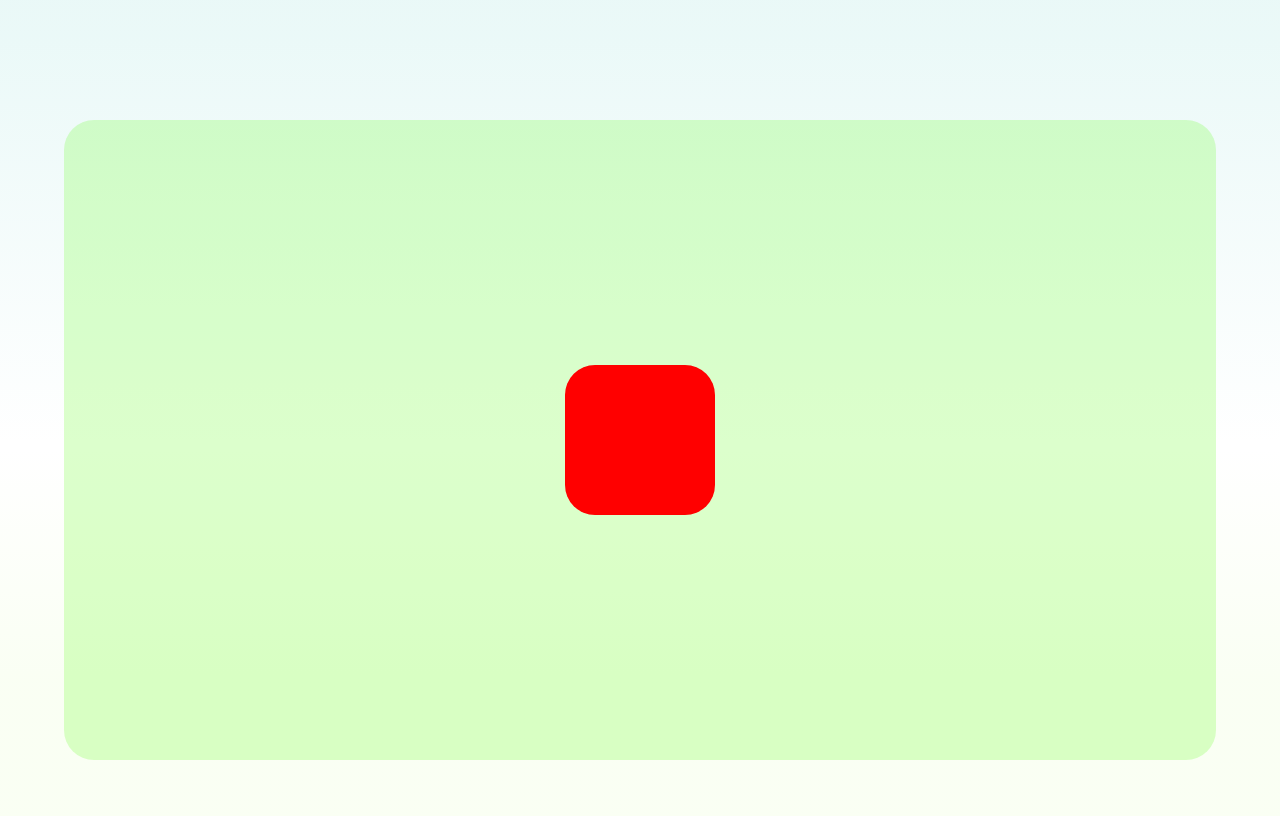
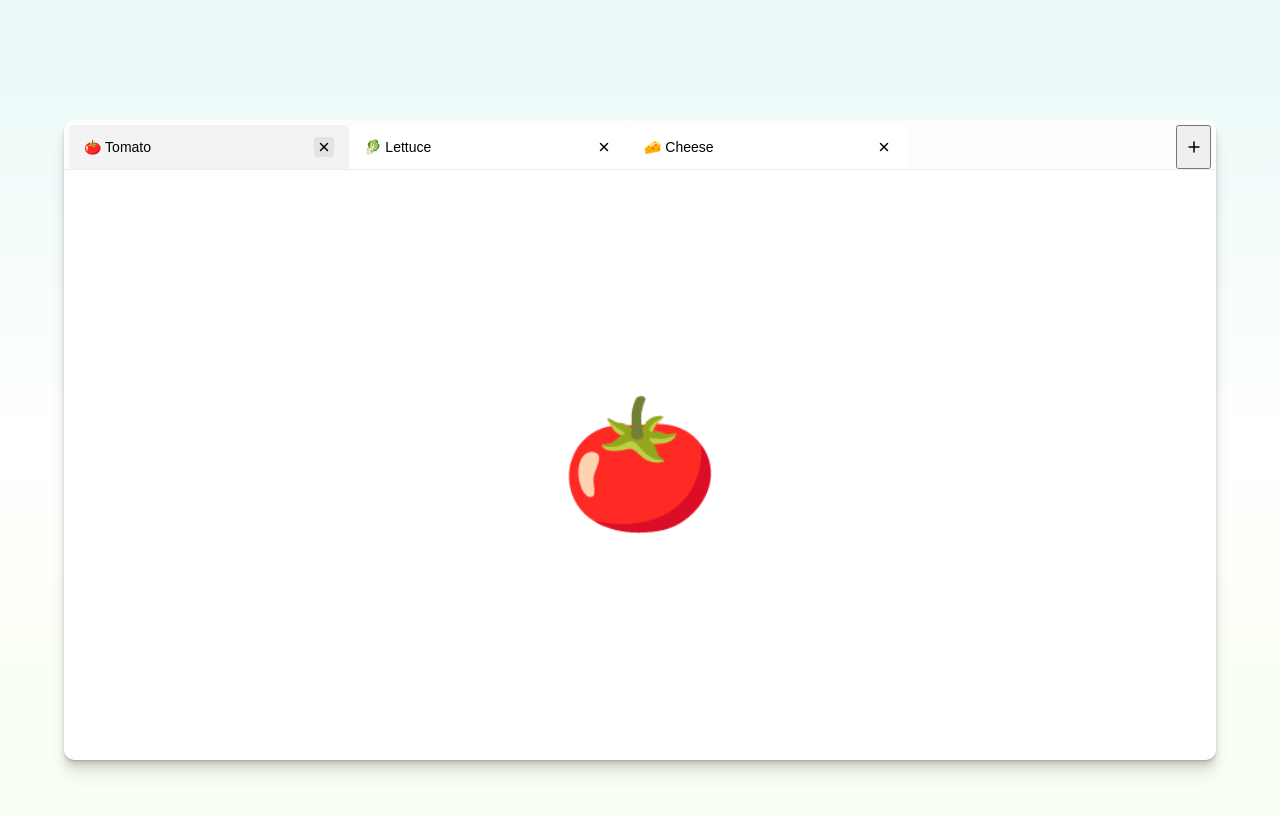
Before and after one commit to pphui8/Shiuro, a Next.js app: page / in a window 1280 px wide. Shown: the part 760-1576 px from the top of the page. Built offline with nearby package versions, Linux system fonts and the light colour scheme; a web font is replaced by a local one.

Commit message:
update window

```diff
--- /dev/null
+++ b/src/(intro)/AddIcon.tsx
@@ -0,0 +1,24 @@
+export function AddIcon() {
+    return (
+      <svg
+        xmlns="http://www.w3.org/2000/svg"
+        width="10"
+        height="10"
+        viewBox="0 0 20 20"
+        style={{ transform: "rotate(45deg)", stroke: "black" }}
+      >
+        <path
+          d="M 3 3 L 17 17"
+          fill="transparent"
+          strokeWidth="3"
+          strokeLinecap="round"
+        ></path>
+        <path
+          d="M 17 3 L 3 17"
+          fill="transparent"
+          strokeWidth="3"
+          strokeLinecap="round"
+        ></path>
+      </svg>
+    );
+  }
--- /dev/null
+++ b/src/(intro)/CloseIcon.tsx
@@ -0,0 +1,23 @@
+export function CloseIcon() {
+    return (
+      <svg
+        xmlns="http://www.w3.org/2000/svg"
+        width="10"
+        height="10"
+        viewBox="0 0 20 20"
+      >
+        <path
+          d="M 3 3 L 17 17"
+          fill="transparent"
+          strokeWidth="3"
+          strokeLinecap="round"
+        ></path>
+        <path
+          d="M 17 3 L 3 17"
+          fill="transparent"
+          strokeWidth="3"
+          strokeLinecap="round"
+        ></path>
+      </svg>
+    );
+  }
--- /dev/null
+++ b/src/(intro)/Tab.tsx
@@ -0,0 +1,45 @@
+import * as React from "react";
+import { motion, Reorder } from "framer-motion";
+import { Ingredient } from "./ingredients";
+import { CloseIcon } from "./CloseIcon";
+
+interface Props {
+  item: Ingredient;
+  isSelected: boolean;
+  onClick: () => void;
+  onRemove: () => void;
+}
+
+export const Tab = ({ item, onClick, onRemove, isSelected }: Props) => {
+  return (
+    <Reorder.Item
+      value={item}
+      id={item.label}
+      initial={{ opacity: 0, y: 30 }}
+      animate={{
+        opacity: 1,
+        backgroundColor: isSelected ? "#f3f3f3" : "#fff",
+        y: 0,
+        transition: { duration: 0.15 }
+      }}
+      exit={{ opacity: 0, y: 20, transition: { duration: 0.3 } }}
+      whileDrag={{ backgroundColor: "#e3e3e3" }}
+      className={isSelected ? "selected" : ""}
+      onPointerDown={onClick}
+    >
+      <motion.span layout="position">{`${item.icon} ${item.label}`}</motion.span>
+      <motion.div layout className="close">
+        <motion.button
+          onPointerDown={(event) => {
+            event.stopPropagation();
+            onRemove();
+          }}
+          initial={false}
+          animate={{ backgroundColor: isSelected ? "#e3e3e3" : "#fff" }}
+        >
+          <CloseIcon />
+        </motion.button>
+      </motion.div>
+    </Reorder.Item>
+  );
+};
--- /dev/null
+++ b/src/(intro)/array-utils.ts
@@ -0,0 +1,16 @@
+export function removeItem<T>([...arr]: T[], item: T) {
+    const index = arr.indexOf(item);
+    index > -1 && arr.splice(index, 1);
+    return arr;
+  }
+
+  export function closestItem<T>(arr: T[], item: T) {
+    const index = arr.indexOf(item);
+    if (index === -1) {
+      return arr[0];
+    } else if (index === arr.length - 1) {
+      return arr[arr.length - 2];
+    } else {
+      return arr[index + 1];
+    }
+  }
--- /dev/null
+++ b/src/(intro)/ingredients.ts
@@ -0,0 +1,24 @@
+export interface Ingredient {
+    icon: string;
+    label: string;
+  }
+
+  export const allIngredients = [
+    { icon: "🍅", label: "Tomato" },
+    { icon: "🥬", label: "Lettuce" },
+    { icon: "🧀", label: "Cheese" },
+    { icon: "🥕", label: "Carrot" },
+    { icon: "🍌", label: "Banana" },
+    { icon: "🫐", label: "Blueberries" },
+    { icon: "🥂", label: "Champers?" }
+  ];
+
+  const [tomato, lettuce, cheese] = allIngredients;
+  export const initialTabs = [tomato, lettuce, cheese];
+
+  export function getNextIngredient(
+    ingredients: Ingredient[]
+  ): Ingredient | undefined {
+    const existing = new Set(ingredients);
+    return allIngredients.find((ingredient) => !existing.has(ingredient));
+  }
--- a/src/(intro)/page.module.css
+++ b/src/(intro)/page.module.css
@@ -10,20 +10,145 @@
     background: linear-gradient(0deg, rgba(216,255,167,0.13) 20%, rgba(103,209,194,0) 49%, rgba(57,197,187,0.1) 100%);
 }
 
-.screen {
+.windows {
     width: 90%;
     height: 80%;
+    border-radius: 10px;
+    background: white;
+    overflow: hidden;
+    box-shadow: 0 1px 1px hsl(0deg 0% 0% / 0.075),
+      0 2px 2px hsl(0deg 0% 0% / 0.075), 0 4px 4px hsl(0deg 0% 0% / 0.075),
+      0 8px 8px hsl(0deg 0% 0% / 0.075), 0 16px 16px hsl(0deg 0% 0% / 0.075);
     display: flex;
-    place-content: center;
-    place-items: center;
-    overflow: hidden;
-    background: rgba(81, 255, 0, 0.2);
-    border-radius: 30px;
+    flex-direction: column;
 }
 
-.screen .windows {
-    width: 150px;
-    height: 150px;
-    background: rgb(255, 0, 0);
-    border-radius: inherit;
+.windows nav {
+    background: #fdfdfd;
+    padding: 5px 5px 0;
+    border-radius: 10px;
+    border-bottom-left-radius: 0;
+    border-bottom-right-radius: 0;
+    border-bottom: 1px solid #eeeeee;
+    height: 44px;
+    display: grid;
+    grid-template-columns: 1fr 35px;
+    overflow: hidden;
 }
+
+.tabs {
+    flex-grow: 1;
+    display: flex;
+    justify-content: flex-start;
+    align-items: flex-end;
+    flex-wrap: nowrap;
+    width: 100%;
+    /* TODO: bug here */
+    /* max-width: 100%; */
+    padding-right: 10px;
+    list-style: none;
+    padding: 0;
+    margin: 0;
+    font-family: "Poppins", sans-serif;
+    font-weight: 500;
+    font-size: 14px;
+}
+
+.windows main {
+    display: flex;
+    justify-content: center;
+    align-items: center;
+    font-size: 128px;
+    flex-grow: 1;
+    user-select: none;
+}
+
+.windows li {
+    list-style: none;
+    padding: 0;
+    margin: 0;
+    font-family: "Poppins", sans-serif;
+    font-weight: 500;
+    font-size: 14px;
+    border-radius: 5px;
+    border-bottom-left-radius: 0;
+    border-bottom-right-radius: 0;
+    width: 100%;
+    padding: 10px 15px;
+    position: relative;
+    background: white;
+    cursor: pointer;
+    height: 24px;
+    display: flex;
+    justify-content: space-between;
+    align-items: center;
+    flex: 1;
+    min-width: 0;
+    overflow: hidden;
+    position: relative;
+    user-select: none;
+    max-width: 250px;
+}
+
+.windows li span {
+    flex-shrink: 1;
+    flex-grow: 1;
+    line-height: 18px;
+    white-space: nowrap;
+    display: block;
+    min-width: 0;
+    padding-right: 30px;
+    mask-image: linear-gradient(to left, transparent 20px, #fff 40px);
+    -webkit-mask-image: linear-gradient(to left, transparent 20px, #fff 40px);
+}
+
+.windows li .close {
+    position: absolute;
+    top: 0;
+    bottom: 0;
+    right: 10px;
+    display: flex;
+    align-items: center;
+    justify-content: flex-end;
+    flex-shrink: 0;
+}
+
+.windows li button {
+    width: 20px;
+    height: 20px;
+    border: 0;
+    background: #fff;
+    border-radius: 3px;
+    display: flex;
+    justify-content: center;
+    align-items: center;
+    stroke: #000;
+    margin-left: 10px;
+    cursor: pointer;
+    flex-shrink: 0;
+}
+
+.background {
+    position: absolute;
+    top: 0;
+    left: 0;
+    bottom: 0;
+    width: 300px;
+    background: #fff;
+}
+
+.add-item {
+    width: 30px;
+    height: 30px;
+    background: #eee;
+    border-radius: 50%;
+    border: 0;
+    cursor: pointer;
+    align-self: center;
+}
+
+.add-item:disabled {
+    opacity: 0.4;
+    cursor: default;
+    pointer-events: none;
+}
--- a/src/(intro)/page.tsx
+++ b/src/(intro)/page.tsx
@@ -1,17 +1,85 @@
-import { motion } from 'framer-motion'
+import { AnimatePresence, Reorder, motion } from 'framer-motion'
 import styles from './page.module.css'
-import { useRef } from 'react';
+import { useState } from 'react';
+import { Tab } from "./Tab";
+import { AddIcon } from "./AddIcon";
+import {
+  allIngredients,
+  Ingredient,
+  initialTabs,
+  getNextIngredient,
+} from "./ingredients";
+import { removeItem, closestItem } from "./array-utils";
 
 
 export default function Intro() {
 
-  const constraintsRef = useRef(null);
+  const [tabs, setTabs] = useState(initialTabs);
+  const [selectedTab, setSelectedTab] = useState(tabs[0]);
+
+  const remove = (item: Ingredient) => {
+    if (item === selectedTab) {
+      setSelectedTab(closestItem(tabs, item));
+    }
+
+    setTabs(removeItem(tabs, item));
+  };
+
+  const add = () => {
+    const nextItem = getNextIngredient(tabs);
+
+    if (nextItem) {
+      setTabs([...tabs, nextItem]);
+      setSelectedTab(nextItem);
+    }
+  };
 
   return (
     <div className={styles.mid_container}>
-      <motion.div className={styles.screen} ref={constraintsRef}>
-        <motion.div className={styles.windows} drag dragConstraints={constraintsRef} dragMomentum={false} />
-      </motion.div>
+      <div className={styles.windows}>
+        <nav>
+          <Reorder.Group
+            as="ul"
+            axis="x"
+            onReorder={setTabs}
+            className={styles.tabs}
+            values={tabs}
+          >
+            <AnimatePresence initial={false}>
+              {tabs.map((item) => (
+                <Tab
+                  key={item.label}
+                  item={item}
+                  isSelected={selectedTab === item}
+                  onClick={() => setSelectedTab(item)}
+                  onRemove={() => remove(item)}
+                />
+              ))}
+            </AnimatePresence>
+          </Reorder.Group>
+          <motion.button
+            className="add-item"
+            onClick={add}
+            disabled={tabs.length === allIngredients.length}
+            whileTap={{ scale: 0.9 }}
+          >
+            <AddIcon />
+          </motion.button>
+        </nav>
+        <main>
+          <AnimatePresence mode="wait">
+            <motion.div
+              key={selectedTab ? selectedTab.label : "empty"}
+              animate={{ opacity: 1, y: 0 }}
+              initial={{ opacity: 0, y: 20 }}
+              exit={{ opacity: 0, y: -20 }}
+              transition={{ duration: 0.15 }}
+            >
+              {selectedTab ? selectedTab.icon : "😋"}
+            </motion.div>
+          </AnimatePresence>
+        </main>
+      </div>
     </div>
   )
 }
```
